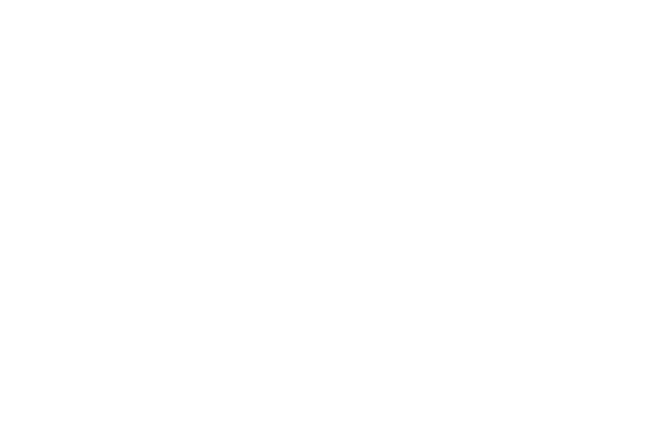
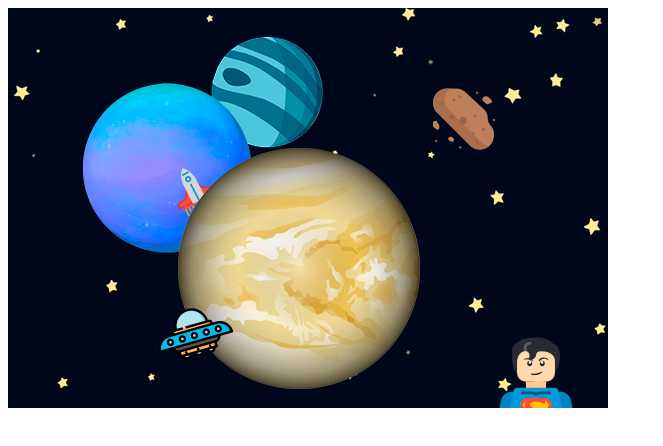
Before and after one commit to inittose/Frontend, a plain HTML site: page Practice/4 - Task/index.html in a window 1280 px wide. Shown: the whole page, without its empty margins (0-663 px from the left). Drawn offline with Linux system fonts and the light colour scheme.

Commit message:
feature(practice): Выполнил 4 задание

```diff
--- a/Practice/4 - Task/index.html
+++ b/Practice/4 - Task/index.html
@@ -8,7 +8,15 @@
 <body>
 
 
-    <div class="composition"></div>
+    <div class="composition">
+        <img src="img/planet-1.png" alt="planet-1" class="comp-item planet-1">
+        <img src="img/planet-2.png" alt="planet-2" class="comp-item planet-2">
+        <img src="img/planet-3.png" alt="planet-3" class="comp-item planet-3">
+        <img src="img/spaceship.png" alt="spaceship" class="comp-item spaceship">
+        <img src="img/ufo.png" alt="ufo" class="comp-item ufo">
+        <img src="img/asteroid.png" alt="asteroid" class="comp-item asteroid">
+        <img src="img/superman.png" alt="superman" class="comp-item superman">
+    </div>
 
 
 </body>
--- a/Practice/4 - Task/style.css
+++ b/Practice/4 - Task/style.css
@@ -0,0 +1,58 @@
+.composition
+{
+    position: absolute;
+    width: 600px;
+    height: 400px;
+    background-image: url("img/bg.jpg");
+}
+
+.comp-item
+{
+    position: absolute;
+}
+
+.comp-item.planet-1
+{
+    left: 200px;
+    top: 25px;
+}
+
+.comp-item.planet-2
+{
+    left: 75px;
+    top: 75px;
+    z-index: 1;
+}
+
+.comp-item.planet-3
+{
+    left: 170px;
+    top: 140px;
+    z-index: 3;
+}
+
+.comp-item.spaceship
+{
+    left: 170px;
+    top: 160px;
+    z-index: 2;
+}
+
+.comp-item.ufo
+{
+    left: 150px;
+    top: 300px;
+    z-index: 4;
+}
+
+.comp-item.asteroid
+{
+    left: 425px;
+    top: 80px;
+}
+
+.comp-item.superman
+{
+    right: 35px;
+    bottom: 0px;
+}
```
Also changed, not shown: Practice/4 - Task/img/example.webp (added), 1 other file.
